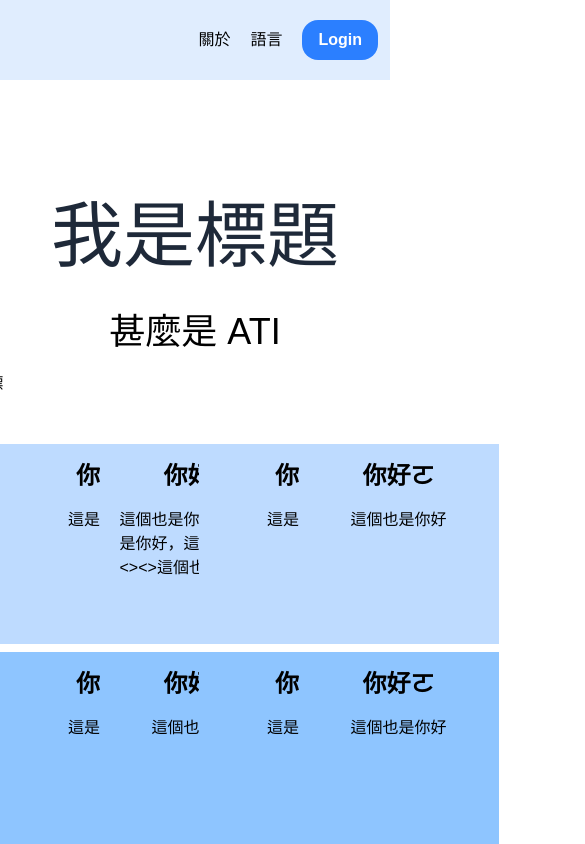
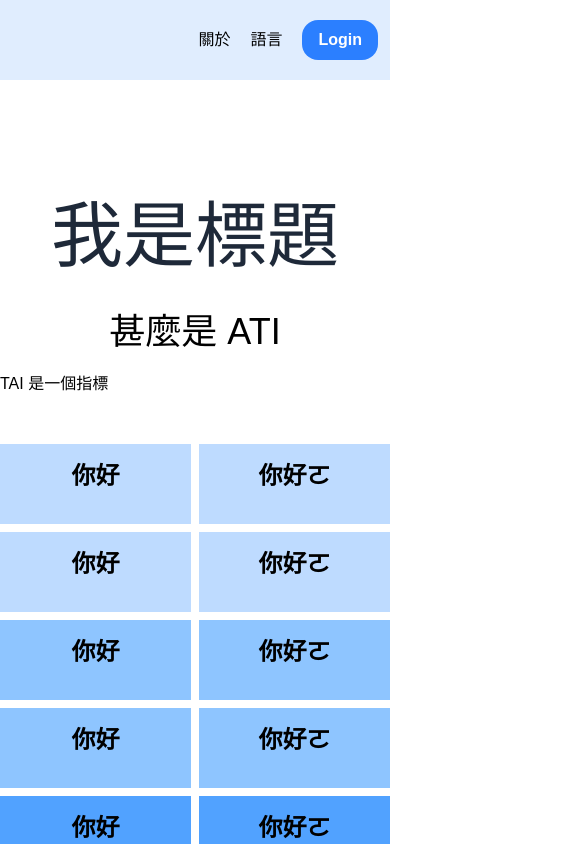
Before and after one commit to TAI-trustworthy-ai-lab/Trustworthy-AI-Assessment-System-Design, a Next.js app in the folder my-next-app/: page / in a window 390 px wide. Shown: the top 844 px of the page, 585 px wide, since content can reach past the window. Built offline with nearby package versions, Linux system fonts and the light colour scheme.

Commit message:
tai適應窄螢幕

```diff
--- a/my-next-app/src/app/page.tsx
+++ b/my-next-app/src/app/page.tsx
@@ -52,8 +52,11 @@ export default function PreLoginPage() {
 
         {/* body */}
         <div className="
-            flex flex-col justify-center items-center
+            w-full
+            justify-center items-center
             space-y-12
+
+            md:flex md:flex-col
             ">
             <InfoBlock title="甚麼是 ATI" content="TAI 是一個指標"/>
             <TaiIntroduction />
@@ -98,7 +101,10 @@ function InfoBlock({ title, content }: { title: string, content: string }){
 function TaiIntroduction(){
     return(
         <div>
-            <div className="grid grid-cols-4 gap-2">
+            <div className="
+                w-full grid grid-cols-2 gap-2
+                md:grid md:grid-cols-4 md:gap-2
+            ">
 
             <TaiElement title="你好" content="這是你好" color="bg-blue-200" />
             <TaiElement title="你好ㄛ" content="這個也是你好，這個也是你好，這個也是你好<><>這個也是你好" color="bg-blue-200" />
@@ -120,7 +126,7 @@ function TaiIntroduction(){
 }
 
 function TaiElement({title, content, color}: {title: string, content: string, color: string}){
-    const taiStyle = "w-50 h-50 " + color;
+    const taiStyle = "grow h-20 md:grow md:max-w-50 md:h-50 " + color;
     return (
         <div className={taiStyle}>
             <div className="
@@ -131,9 +137,11 @@ function TaiElement({title, content, color}: {title: string, content: string, co
                 {title}
             </div>
             <div className="
-                flex justify-center items-center
-                px-5
-                text-left
+                hidden
+
+                md:flex md:justify-center md:items-center
+                md:px-5
+                md:text-left
             ">
                 {content}
             </div>
```
